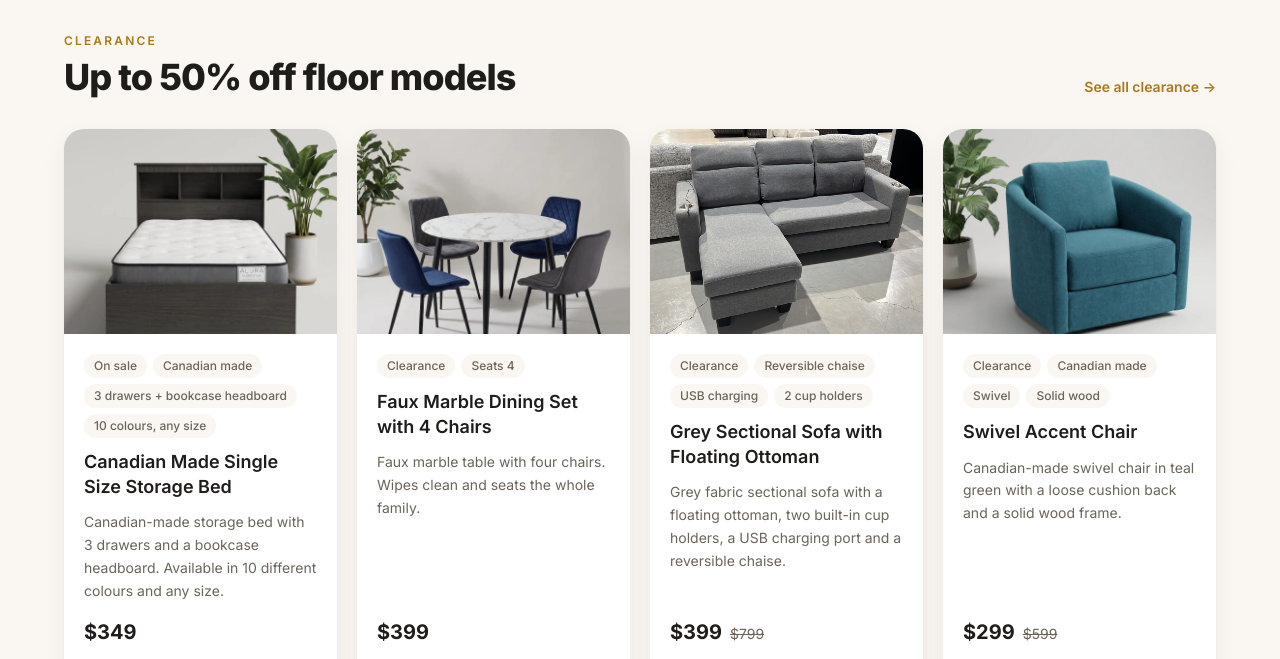
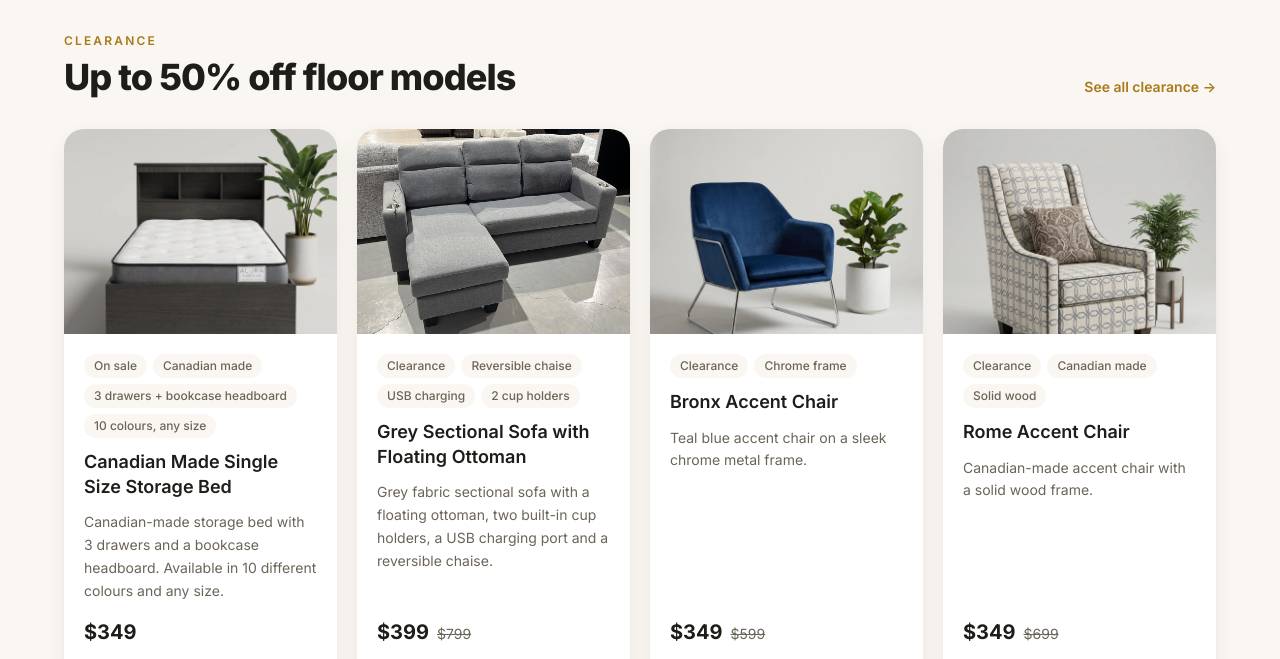
Before and after one commit to unbranded515-cpu/UNBD, an Astro site: page / in a window 1280 px wide. Shown: the part 2760-3419 px from the top of the page. Built offline with nearby package versions, Linux system fonts and the light colour scheme; Astro itself is replaced by a stand-in of ours.

Commit message:
Remove Kendall, Ella, Faux Marble dining, Swivel, Kylie and Aura products
Also swap the home 'on the floor' strip to products still listed.

Co-Authored-By: Claude Opus 5.5 <noreply@anthropic.com>
Claude-Session: https://claude.ai/code/session_01Bkwst3hg55EazvfwGZncVk

```diff
--- a/src/data/products.json
+++ b/src/data/products.json
@@ -135,22 +135,6 @@
     ]
   },
   {
-    "id": "faux-marble-dining-set",
-    "name": "Faux Marble Dining Set with 4 Chairs",
-    "category": "dining",
-    "price": 399,
-    "compareAtPrice": null,
-    "clearance": true,
-    "inStock": true,
-    "customSizes": false,
-    "description": "Faux marble table with four chairs. Wipes clean and seats the whole family.",
-    "image": "/images/products/faux-marble-dining-set.jpg",
-    "tags": [
-      "Clearance",
-      "Seats 4"
-    ]
-  },
-  {
     "id": "grey-sectional-sofa-bed",
     "name": "Ethan Sectional Sofa Bed",
     "category": "sofas",
@@ -205,24 +189,6 @@
     ]
   },
   {
-    "id": "swivel-accent-chair",
-    "name": "Swivel Accent Chair",
-    "category": "accent-chairs",
-    "price": 299,
-    "compareAtPrice": 599,
-    "clearance": true,
-    "inStock": true,
-    "customSizes": false,
-    "description": "Canadian-made swivel chair in teal green with a loose cushion back and a solid wood frame.",
-    "image": "/images/products/swivel-accent-chair.jpg",
-    "tags": [
-      "Clearance",
-      "Canadian made",
-      "Swivel",
-      "Solid wood"
-    ]
-  },
-  {
     "id": "bronx-accent-chair",
     "name": "Bronx Accent Chair",
     "category": "accent-chairs",
@@ -249,23 +215,6 @@
     "customSizes": false,
     "description": "Canadian-made accent chair with a solid wood frame.",
     "image": "/images/products/rome-accent-chair.jpg",
-    "tags": [
-      "Clearance",
-      "Canadian made",
-      "Solid wood"
-    ]
-  },
-  {
-    "id": "kylie-accent-chair",
-    "name": "Kylie Accent Chair",
-    "category": "accent-chairs",
-    "price": 349,
-    "compareAtPrice": 699,
-    "clearance": true,
-    "inStock": true,
-    "customSizes": false,
-    "description": "Canadian-made accent chair with a solid wood frame.",
-    "image": "/images/products/kylie-accent-chair.jpg",
     "tags": [
       "Clearance",
       "Canadian made",
@@ -307,23 +256,6 @@
     ]
   },
   {
-    "id": "kendall-sofa-loveseat",
-    "name": "Kendall Sofa + Loveseat",
-    "category": "sofas",
-    "price": 599,
-    "compareAtPrice": 1199,
-    "clearance": true,
-    "inStock": true,
-    "customSizes": false,
-    "description": "Canadian-made sofa and loveseat with a solid wood frame.",
-    "image": "/images/products/kendall-sofa-loveseat.jpg",
-    "tags": [
-      "Clearance",
-      "Sofa + loveseat",
-      "Canadian made"
-    ]
-  },
-  {
     "id": "cloud-5pc-sectional-suite",
     "name": "Cloud 5-Piece Sectional Suite",
     "category": "sofas",
@@ -354,23 +286,6 @@
     "tags": [
       "Clearance",
       "Gold metal legs",
-      "Canadian made"
-    ]
-  },
-  {
-    "id": "ella-sofa-loveseat",
-    "name": "Ella Sofa + Loveseat",
-    "category": "sofas",
-    "price": 1299,
-    "compareAtPrice": 2199,
-    "clearance": true,
-    "inStock": true,
-    "customSizes": false,
-    "description": "Canadian-made sofa and loveseat with a solid wood frame.",
-    "image": "/images/products/ella-sofa-loveseat.jpg",
-    "tags": [
-      "Clearance",
-      "Sofa + loveseat",
       "Canadian made"
     ]
   },
@@ -423,22 +338,5 @@
       "Queen",
       "On sale"
     ]
-  },
-  {
-    "id": "aura-queen-bed-set",
-    "name": "Aura Queen Bed Set",
-    "category": "beds",
-    "price": 1099,
-    "compareAtPrice": 1799,
-    "clearance": true,
-    "inStock": true,
-    "customSizes": false,
-    "description": "Queen bedroom set: includes the queen bed, a dresser with mirror and one nightstand.",
-    "image": "/images/products/aura-queen-bed-set.jpg",
-    "tags": [
-      "Clearance",
-      "Bedroom set",
-      "Dresser + mirror + nightstand"
-    ]
   }
 ]
--- a/src/pages/index.astro
+++ b/src/pages/index.astro
@@ -34,9 +34,9 @@ const categories = [
 // Real product photos (uploaded today) for the "See what's on the floor" strip.
 const floorPhotos = [
   '/images/products/venice-sofa.jpg',
-  '/images/products/swivel-accent-chair.jpg',
-  '/images/products/aura-queen-bed-set.jpg',
-  '/images/products/faux-marble-dining-set.jpg',
+  '/images/products/bronx-accent-chair.jpg',
+  '/images/products/cloud-5pc-sectional-suite.jpg',
+  '/images/products/riverside-queen-bed.jpg',
 ];
 
 const proof = [
```
